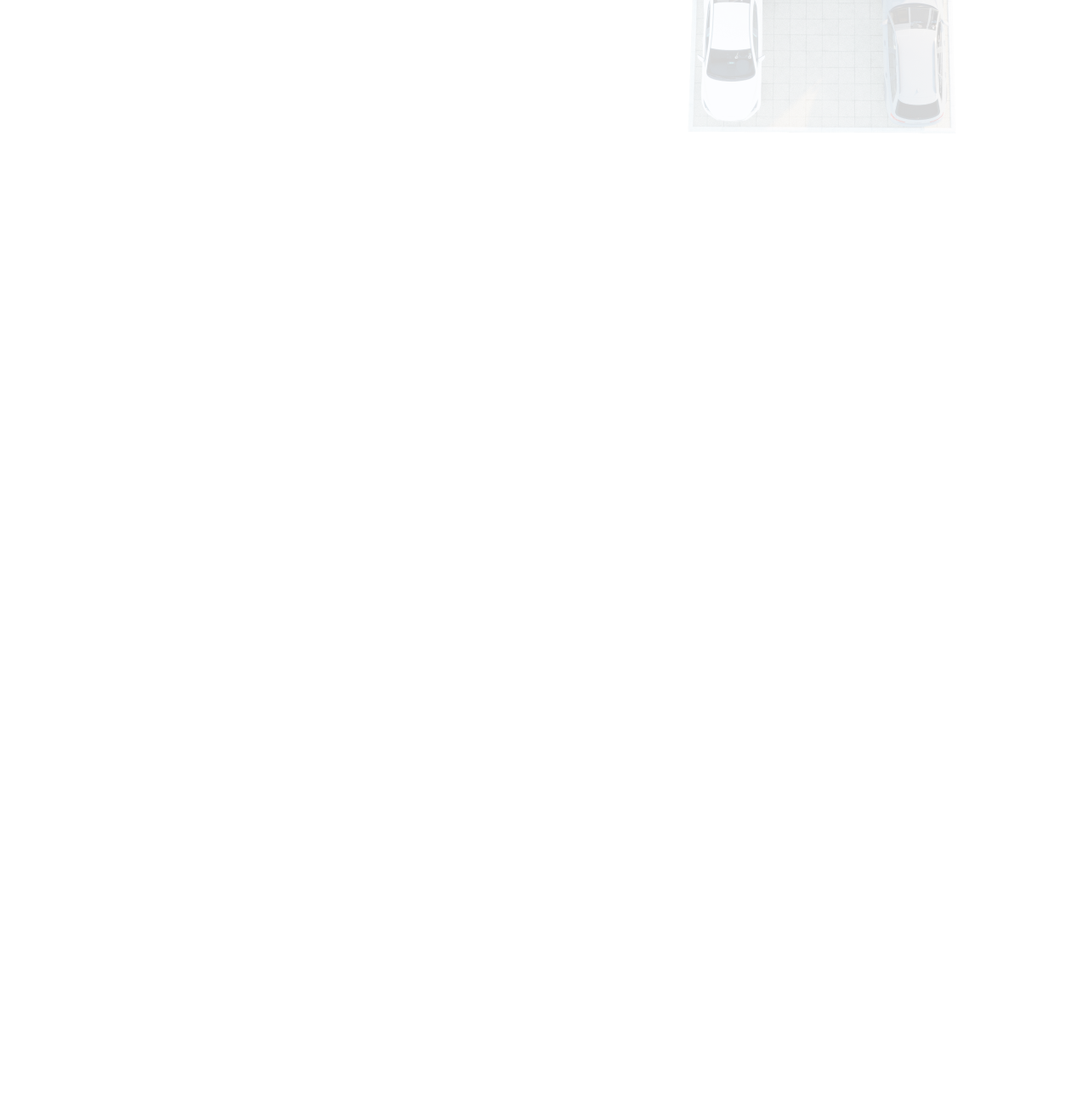
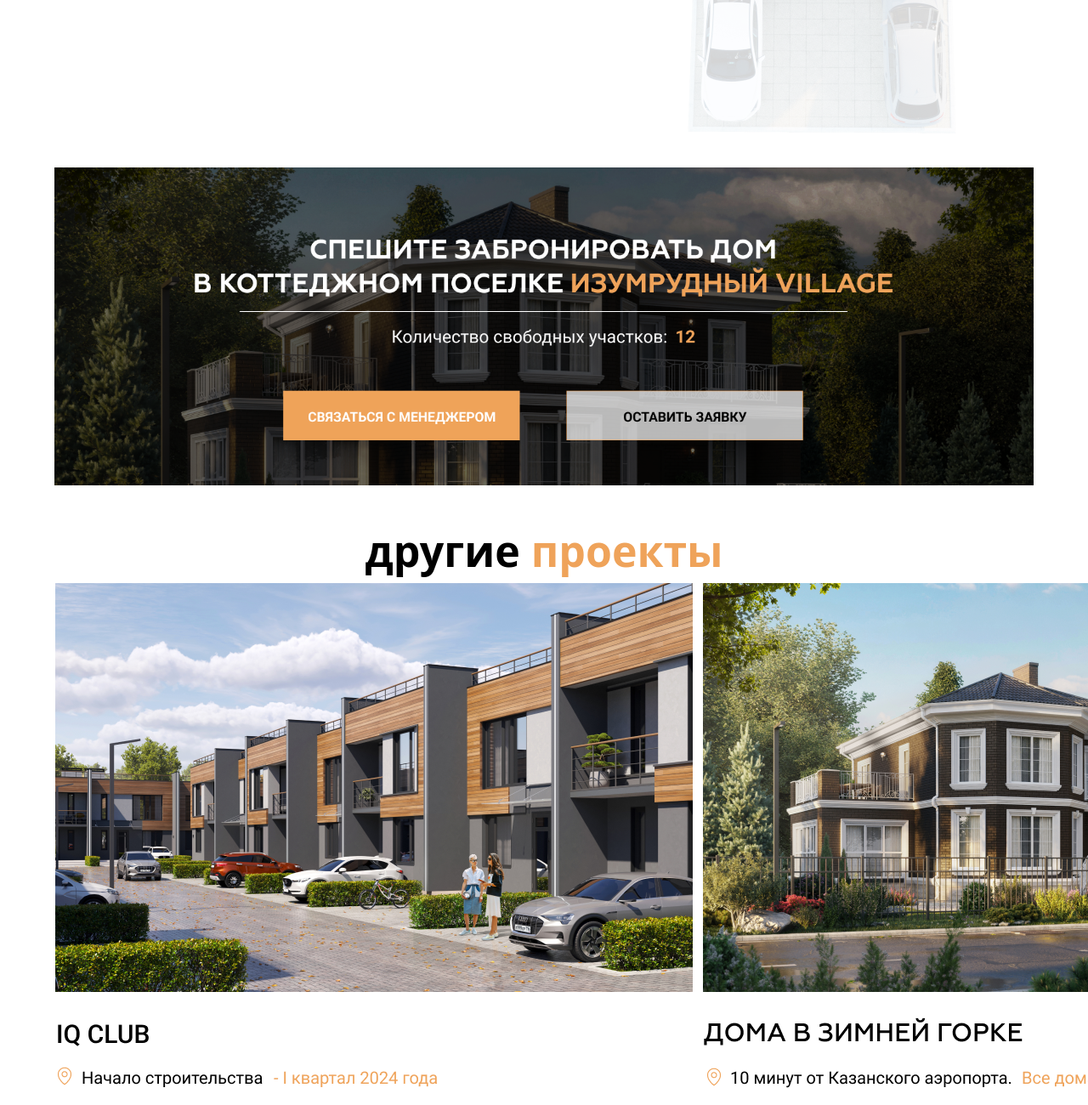
Before and after one commit to Je-double-f/WINDOM, a website: page src/shojabbor.html in a window 1280 px wide. Shown: the part 5050-6350 px from the top of the page at 85% size. Before the commit the page ends 5227 px from the top, so only its background shows below. Drawn offline with nearby package versions, Linux system fonts and the light colour scheme; files that its build step writes are made by us from their sources.

Commit message:
mainsec7

```diff
--- a/src/shojabbor.html
+++ b/src/shojabbor.html
@@ -179,6 +179,22 @@
                 <img src="./shphoto/Rectangle 196.png" alt="">
             </section>
         </section>
+        <section class="flex justify-center py-5">
+            <img src="./shphoto/Забронировать.png" alt="">
+        </section>
+        <section class="sm:py-5">
+            <h1 class="text-[50px] font-bold text-center">
+                другие
+
+                <span class="text-[#EFA35A] text-[50px] font-bold">проекты</span>
+
+            </h1>
+            <article class="sm:flex flex-col gap-3 2xl:flex-row justify-around">
+                <img src="./shphoto/Group 1166.png" alt="">
+                <img src="./shphoto/Group 1177.png" alt="">
+            </article>
+
+        </section>
     </main>
 </body>
 </html>
```
Also changed, not shown: src/shphoto/Group 1166.png (added), src/shphoto/Group 1177.png (added), src/shphoto/Забронировать.png (added).
